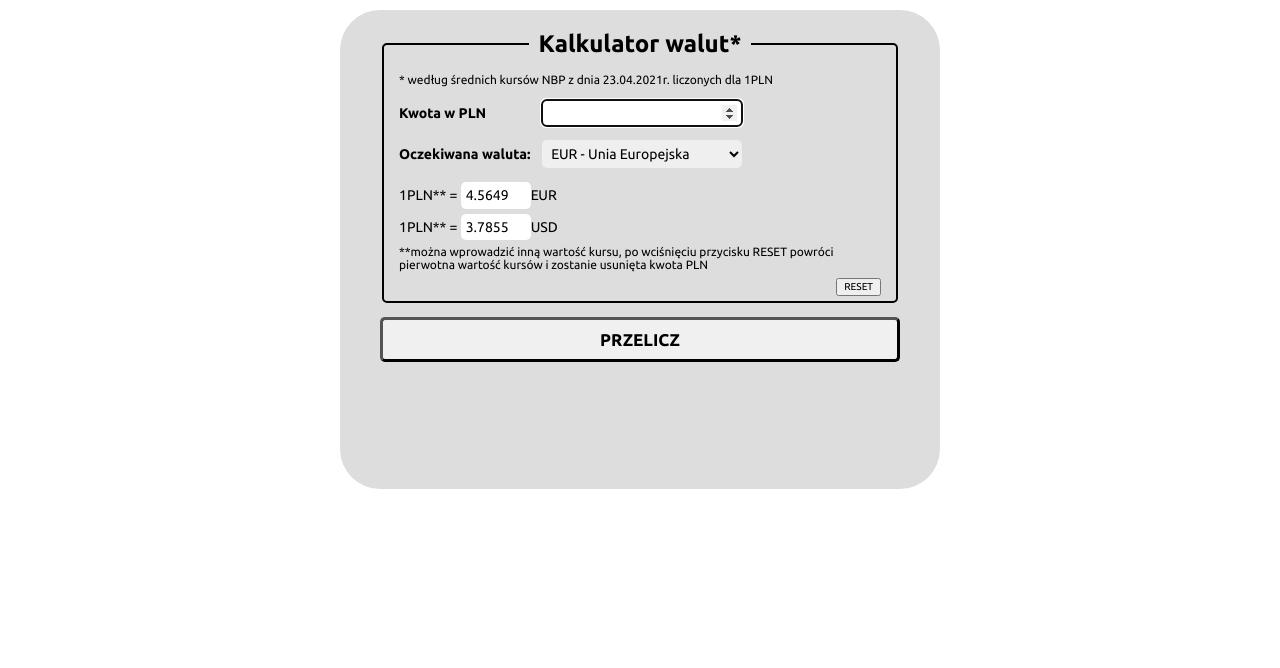
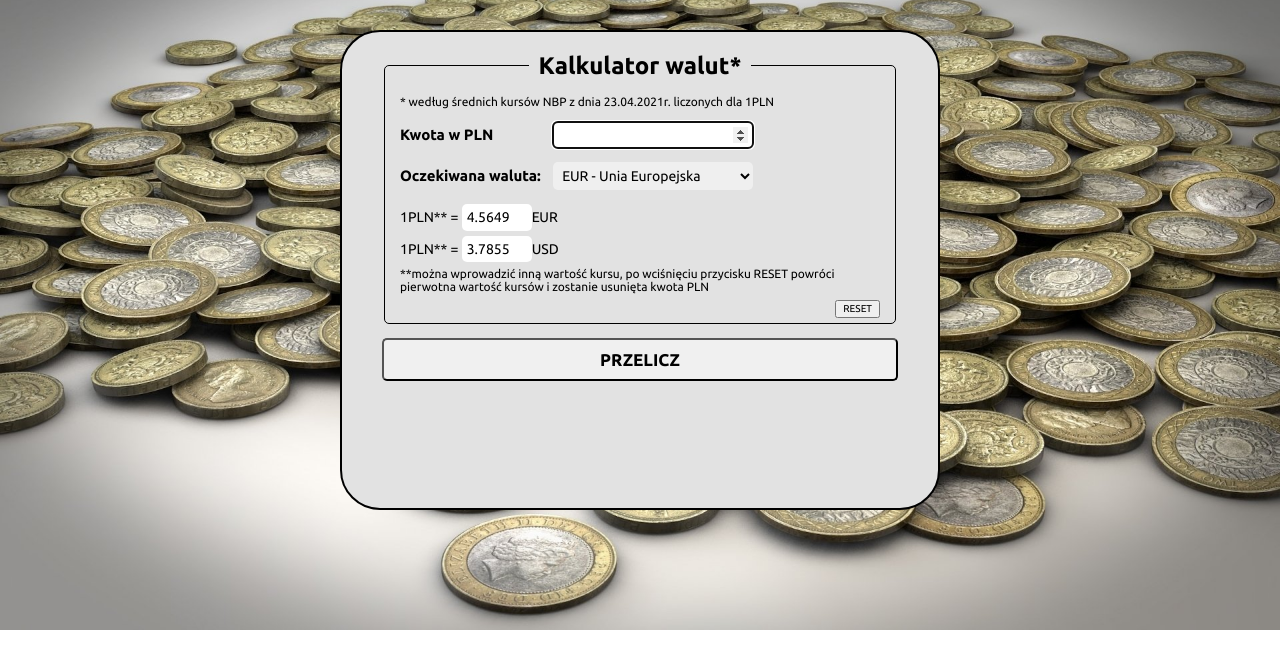
Before and after one commit to Anna-Dymczyk/currency-converter, a plain HTML site: page index.html in a window 1280 px wide. Drawn offline with nearby package versions, Linux system fonts and the light colour scheme.

Commit message:
added background image and others small changes

```diff
--- a/css/container.css
+++ b/css/container.css
@@ -1,8 +1,9 @@
 .container {
       max-width: 600px;
-      margin: 10px auto;
-      background-color: rgb(221, 221, 221);
+      margin: 30px auto;
+      background-color: rgb(226, 226, 226);
       padding: 20px 40px;
       border-radius: 40px;
       overflow-x: auto;
+      border: solid black 2px;
 }
--- a/css/form.css
+++ b/css/form.css
@@ -4,7 +4,7 @@
 }
 
 .form__fieldset {
-    border: solid 2px;
+    border: solid 1px;
     border-radius: 5px;
     padding: 5px 15px 5px 15px;
 }
@@ -29,7 +29,8 @@
 
 .form__labelText {
     display: inline-block;
-    width: 140px;
+    width: 150px;
+    font-size: 15px;
 }
 
 .form__field {
@@ -56,7 +57,7 @@
 
 .form__resultButton {
     border-style: outset;
-    border-width: 3px;
+    border-width: 2px;
     border-radius: 5px;
     width: 100%;
     padding: 10px;
--- a/css/style.css
+++ b/css/style.css
@@ -5,3 +5,10 @@ html {
 *, ::after, ::before {
     box-sizing: inherit;
 }
+
+body{
+    background-image: url("../img/monety.jpg");
+    background-repeat: no-repeat;
+    background-position: center;
+    background-size: cover;
+}
```
Also changed, not shown: img/currencyConverter.png, img/monety.jpg (added), 1 other file.
